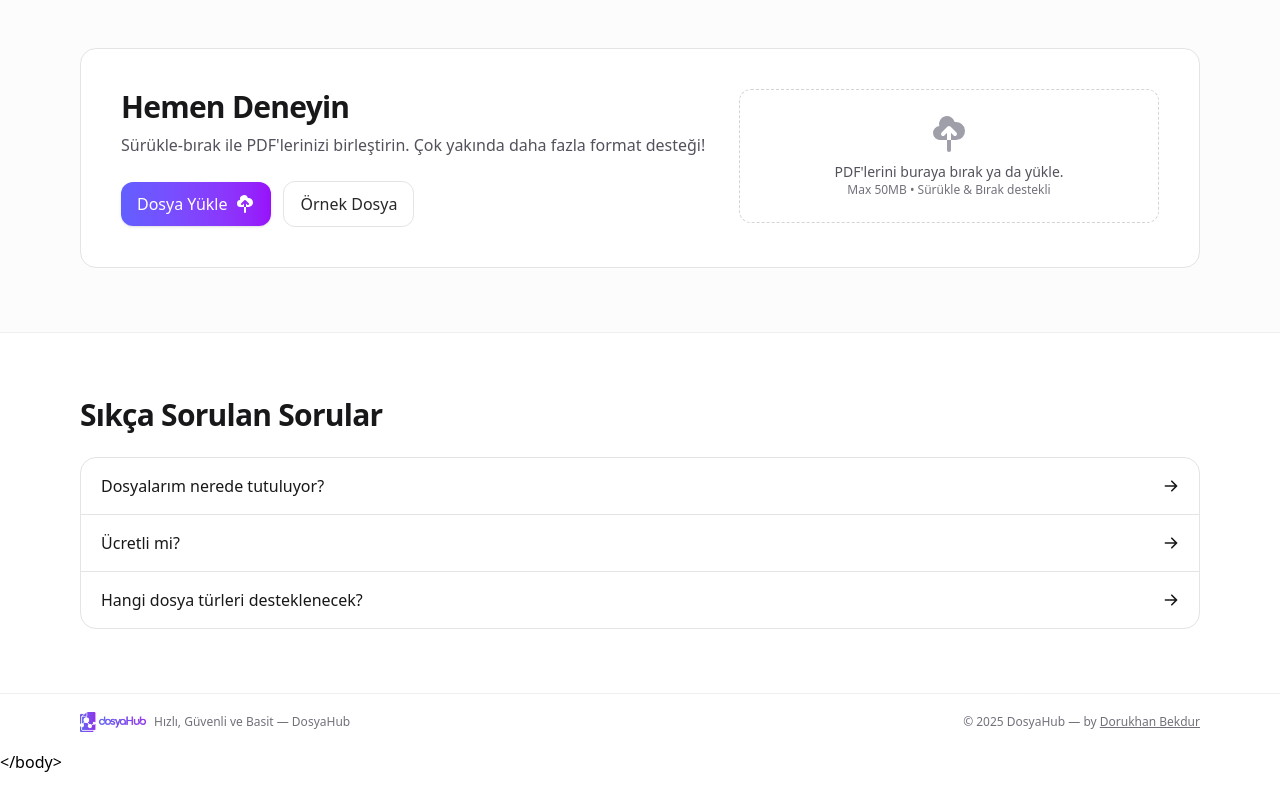
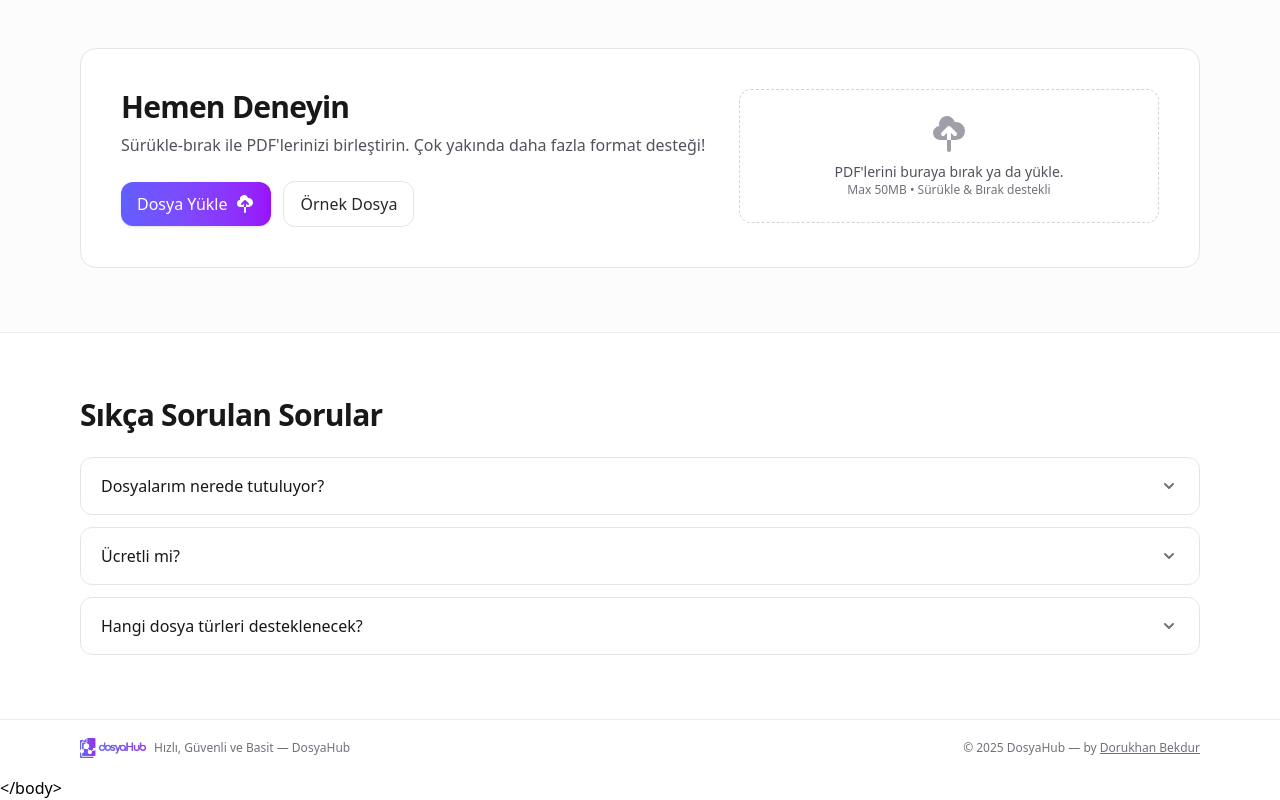
Before and after one commit to DorukhanBekdur/dosyahub, a React (Vite) app in the folder web/: page / in a window 1280 px wide. Shown: the part 1737-2537 px from the top of the page. Before the commit the page ends 2511 px from the top, so only its background shows below. Built offline with nearby package versions, Linux system fonts and the light colour scheme; no server answers.

Commit message:
Update .evn

```diff
--- a/web/src/components/sections/FAQ.jsx
+++ b/web/src/components/sections/FAQ.jsx
@@ -1,8 +1,9 @@
 import { useState } from "react";
-import { HiArrowRight } from "react-icons/hi";
+import { HiChevronDown } from "react-icons/hi";
 
 export default function FAQ() {
   const [open, setOpen] = useState(null);
+
   const items = [
     {
       q: "Dosyalarım nerede tutuluyor?",
@@ -27,27 +28,51 @@ export default function FAQ() {
         <h2 className="text-2xl md:text-3xl font-semibold tracking-tight">
           Sıkça Sorulan Sorular
         </h2>
-        <ul className="mt-6 divide-y divide-zinc-200 dark:divide-zinc-800 rounded-2xl border border-zinc-200 dark:border-zinc-800 overflow-hidden">
-          {items.map((it, idx) => (
+
+        <ul className="mt-6 grid gap-3">
+          {items.map((it, idx) => {
+            const isOpen = open === idx;
+            return (
               <li key={idx}>
+                <div
+                  className={`relative rounded-xl border border-zinc-200 dark:border-zinc-800 transition-colors ${
+                    isOpen
+                      ? "bg-zinc-50/70 dark:bg-zinc-900/60"
+                      : "bg-white/40 dark:bg-zinc-900/40 hover:bg-zinc-50/50 dark:hover:bg-zinc-900/50"
+                  }`}
+                >
+                  {/* sol vurgu şeridi */}
+                  <span
+                    className={`pointer-events-none absolute left-0 top-0 h-full w-1 rounded-l-xl transition-opacity ${
+                      isOpen
+                        ? "opacity-100 bg-gradient-to-b from-indigo-500 to-purple-500"
+                        : "opacity-0"
+                    }`}
+                  />
+
                   <button
-                onClick={() => setOpen(open === idx ? null : idx)}
-                className="w-full text-left px-5 py-4 flex items-center justify-between gap-4 hover:bg-zinc-50 dark:hover:bg-zinc-900"
+                    onClick={() => setOpen(isOpen ? null : idx)}
+                    className="w-full px-5 py-4 flex items-center justify-between gap-4 text-left"
                   >
                     <span className="font-medium">{it.q}</span>
-                <HiArrowRight
-                  className={`h-4 w-4 transition-transform ${
-                    open === idx ? "rotate-90" : "rotate-0"
+                    <HiChevronDown
+                      className={`h-5 w-5 shrink-0 text-zinc-500 transition-transform duration-200 ${
+                        isOpen ? "rotate-180" : "rotate-0"
                       }`}
                     />
                   </button>
-              {open === idx && (
-                <div className="px-5 pb-5 mt-4 text-sm text-zinc-600 dark:text-zinc-400">
+
+                  <div
+                    className={`px-5 text-sm text-zinc-600 dark:text-zinc-400 overflow-hidden transition-[max-height,opacity] duration-200 ease-out ${
+                      isOpen ? "max-h-40 opacity-100 pb-4" : "max-h-0 opacity-0"
+                    }`}
+                  >
                     {it.a}
                   </div>
-              )}
+                </div>
               </li>
-          ))}
+            );
+          })}
         </ul>
       </div>
     </section>
```
Lines whose indentation alone changed are shown as unchanged.
